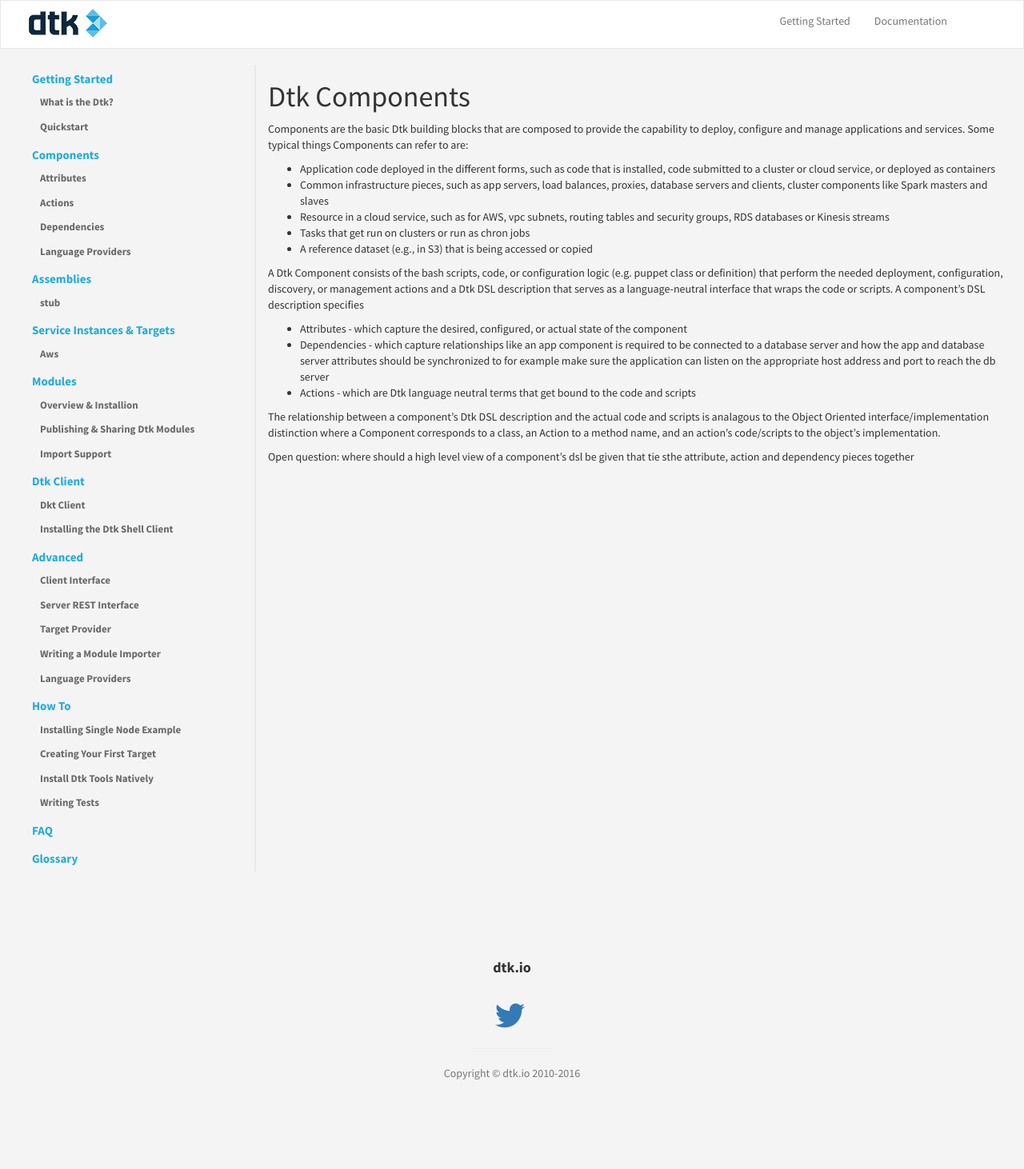
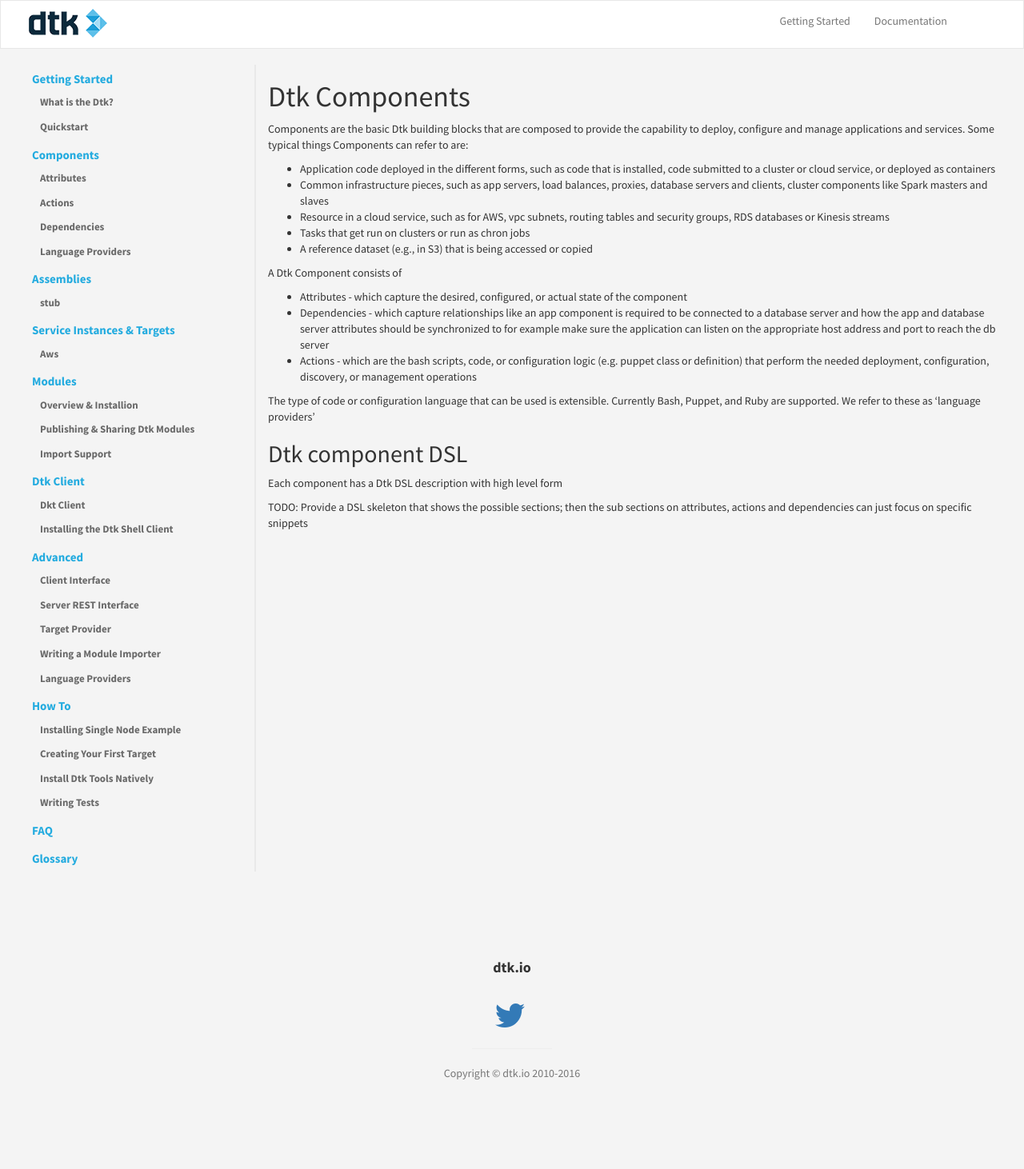
Before and after one commit to dtk/dtk-docs-v1, a Jekyll site: the page built from components.md, in a window 1280 px wide. Shown: the whole page at 80% size. Built offline with Jekyll 4.4.1, drawn with Linux system fonts in a browser that asks for light colours.

Commit message:
Update components.md

```diff
--- a/components.md
+++ b/components.md
@@ -12,11 +12,14 @@ Components are the basic Dtk building blocks that are composed to provide the ca
 * Tasks that get run on clusters or run as chron jobs
 * A reference dataset (e.g., in S3) that is being accessed or copied
 
-A Dtk Component consists of the bash scripts, code, or configuration logic (e.g. puppet class or definition) that perform the needed deployment, configuration, discovery, or management actions and a Dtk DSL description that serves as a language-neutral interface that wraps the code or scripts. A component's DSL description specifies
+A Dtk Component consists of
 * Attributes - which capture the desired, configured, or actual state of the component
 * Dependencies - which capture relationships like an app component is required to be connected to a database server and how the app and database server attributes should be synchronized to for example make sure the application can listen on the appropriate host address and port to reach the db server
-* Actions - which are Dtk language neutral terms that get bound to the code and scripts
+* Actions - which are the bash scripts, code, or configuration logic (e.g. puppet class or definition) that perform the needed deployment, configuration, discovery, or management operations
 
-The relationship between a component's Dtk DSL description and the actual code and scripts is analagous to the Object Oriented interface/implementation distinction where a Component corresponds to a class, an Action to a method name, and an action's code/scripts to the object's implementation.
+The type of code or configuration language that can be used is extensible. Currently Bash, Puppet, and Ruby are supported. We refer to these as 'language providers'
 
-Open question: where should a high level view of a component's dsl be given that tie sthe attribute, action and dependency pieces together
+## Dtk component DSL
+Each component has a Dtk DSL description with high level form
+
+TODO: Provide a DSL skeleton that shows the possible sections; then the sub sections on attributes, actions and dependencies can just focus on specific snippets
```
